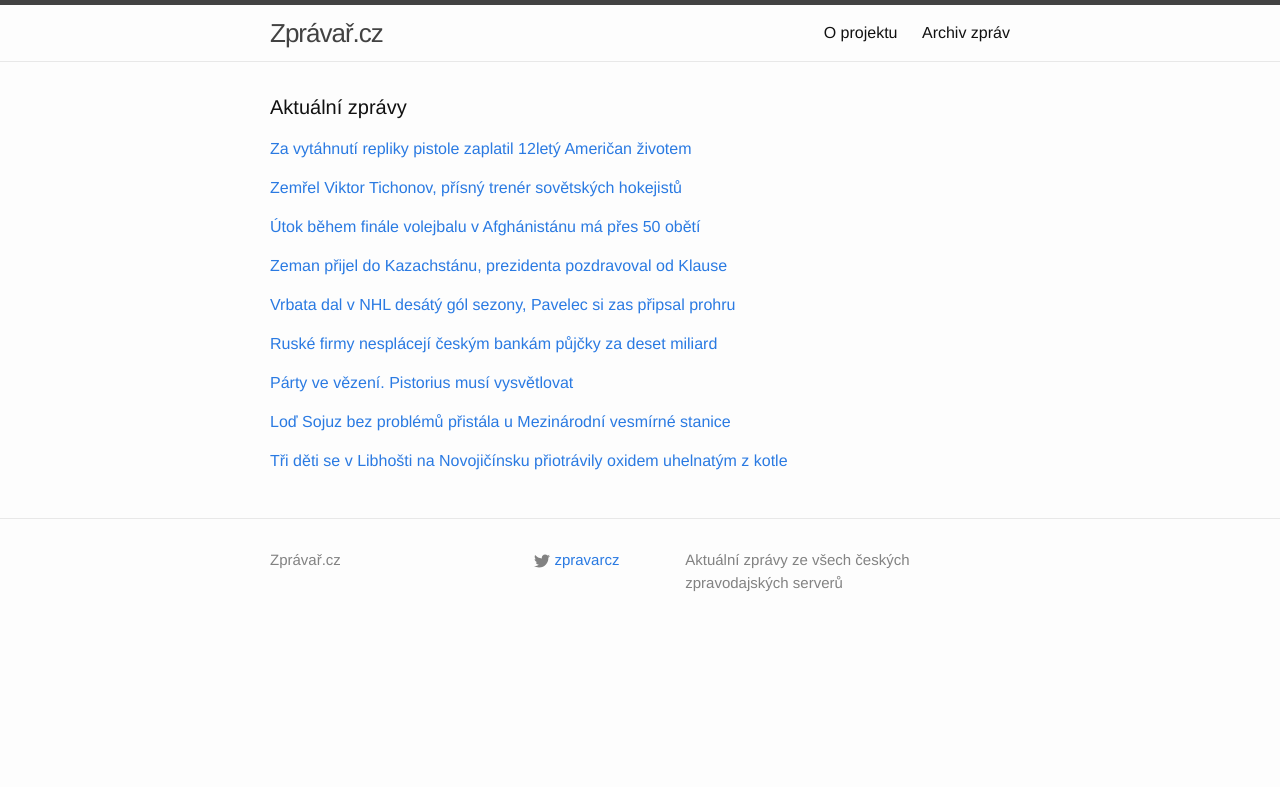
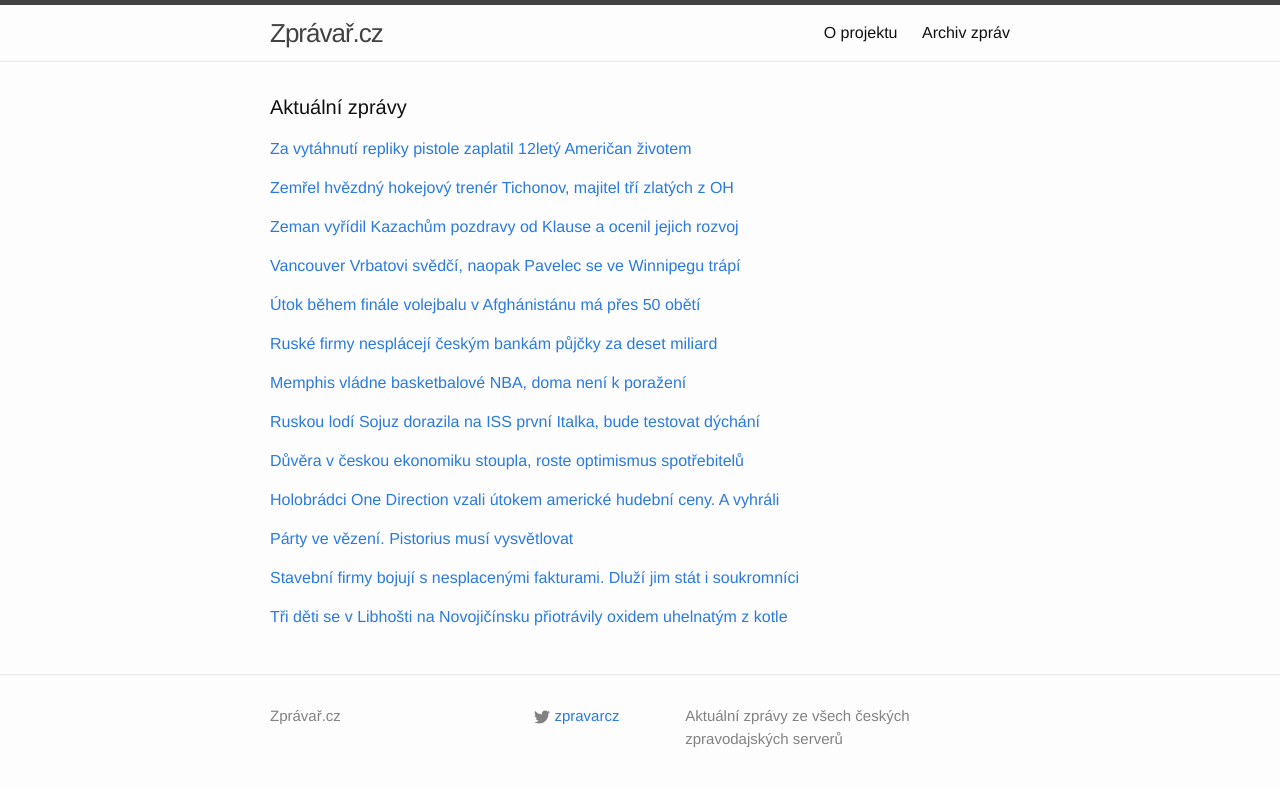
Before and after one commit to adliska/zpravar, a Jekyll site: the page built from index.html, in a window 1280 px wide. Shown: the top 787 px of the page. Built offline with Jekyll 4.4.1, drawn with Linux system fonts in a browser that asks for light colours.

Commit message:
zpravar news update

```diff
--- a/index.html
+++ b/index.html
@@ -17,9 +17,10 @@ layout: default
 <li><a href=http://www.ceskatelevize.cz/ct24/svet/293331-za-vytahnuti-airsoftove-pistole-na-policisty-zaplatil-mlady-american-zivotem/>Za vytáhnutí airsoftové pistole na policisty zaplatil mladý Američan životem - www.ceskatelevize.cz</a></li>
 <li><a href=http://zpravy.aktualne.cz/zahranici/policie-v-usa-zastrelila-chlapce-s-napodobeninou-pistole/r~7bbf2fe0736a11e48ee3002590604f2e/>Policie v USA zastřelila chlapce s napodobeninou pistole - zpravy.aktualne.cz</a></li>
 </ul>
-</div><p><a href="javascript:;" onclick="toggle_visibility('zpravy1')">Zemřel Viktor Tichonov, přísný trenér sovětských hokejistů </a></p>
+</div><p><a href="javascript:;" onclick="toggle_visibility('zpravy1')">Zemřel hvězdný hokejový trenér Tichonov, majitel tří zlatých z OH</a></p>
 <div id="zpravy1" style="display:none">
 <ul>
+<li><a href=http://www.denik.cz/hokej/zemrel-hvezdny-hokejovy-trener-tichonov-majitel-tri-zlatych-z-oh-20141124.html>Zemřel hvězdný hokejový trenér Tichonov, majitel tří zlatých z OH - www.denik.cz</a></li>
 <li><a href=http://www.lidovky.cz/zemrel-viktor-tichonov-prisny-trener-sovetskych-hokejistu-plh-/lide.aspx?c=A141124_082635_lide_mct>Zemřel Viktor Tichonov, přísný trenér sovětských hokejistů  - www.lidovky.cz</a></li>
 <li><a href=http://echo24.cz/a/ikn9C>Zemřela legenda ruského hokeje Viktor Tichonov - echo24.cz</a></li>
 <li><a href=http://zahranicni.ihned.cz/rusko/c1-63164380-po-tezke-nemoci-zemrel-slavny-hokejovy-trener-viktor-tichonov>Po těžké nemoci zemřel slavný hokejový trenér Viktor Tichonov - zahranicni.ihned.cz</a></li>
@@ -28,8 +29,30 @@ layout: default
 <li><a href=http://hokej.idnes.cz/zmrel-rusky-hokejovy-trener-tichonov-dx4-/reprezentace.aspx?c=A141124_073601_reprezentace_par>Zemřel legendární trenér Tichonov, hokejový diktátor a sběratel titulů - hokej.idnes.cz</a></li>
 <li><a href=http://www.sportovninoviny.cz/zpravy/zemrel-slavny-hokejovy-trener-tichonov/1150717>Zemřel slavný hokejový trenér Tichonov - www.sportovninoviny.cz</a></li>
 </ul>
-</div><p><a href="javascript:;" onclick="toggle_visibility('zpravy2')">Útok během finále volejbalu v Afghánistánu má přes 50 obětí</a></p>
+</div><p><a href="javascript:;" onclick="toggle_visibility('zpravy2')">Zeman vyřídil Kazachům pozdravy od Klause a ocenil jejich rozvoj</a></p>
 <div id="zpravy2" style="display:none">
+<ul>
+<li><a href=http://www.tyden.cz/rubriky/domaci/politika/zeman-vyridil-kazachum-pozdravy-od-klause-a-ocenil-jejich-rozvoj_325083.html>Zeman vyřídil Kazachům pozdravy od Klause a ocenil jejich rozvoj - www.tyden.cz</a></li>
+<li><a href=http://zpravy.idnes.cz/zeman-v-kazachstanu-04s-/zahranicni.aspx?c=A141124_085742_zahranicni_cen>Zeman v Kazachstánu plynulou ruštinou vyřídil pozdravy od Klause - zpravy.idnes.cz</a></li>
+<li><a href=http://www.ceskatelevize.cz/ct24/domaci/293337-zeman-prijel-do-kazachstanu-prezidenta-pozdravoval-od-klause/>Zeman přijel do Kazachstánu, prezidenta pozdravoval od Klause - www.ceskatelevize.cz</a></li>
+<li><a href=http://www.novinky.cz/zahranicni/svet/354312-zeman-v-kazachstanu-ocenil-potencial-zeme-a-predal-pozdravy-od-klause.html>Zeman v Kazachstánu ocenil potenciál země a předal pozdravy od Klause - www.novinky.cz</a></li>
+<li><a href=http://echo24.cz/a/wpBe5>Po Číně Kazachstán. Zeman opět vyrazil do světa - echo24.cz</a></li>
+<li><a href=http://domaci.ihned.cz/domaci/c1-63164400-zeman-mluvil-s-kazasskym-prezidentem-rusky-pozdravoval-ho-od-klause>Zeman mluvil s kazašským prezidentem rusky, pozdravoval ho od Klause - domaci.ihned.cz</a></li>
+<li><a href=http://www.ceskenoviny.cz/zpravy/zpravy/zeman-v-astane-ocenil-rozvoj-kazachstanu-jeho-roli-v-regionu/1150694>Zeman v Astaně ocenil rozvoj Kazachstánu, jeho roli v regionu - www.ceskenoviny.cz</a></li>
+<li><a href=http://www.ceskenoviny.cz/zpravy/zpravy/prezident-milos-zeman-zahaji-navstevu-kazachstanu/1150694>Prezident Miloš Zeman zahájí návštěvu Kazachstánu - www.ceskenoviny.cz</a></li>
+</ul>
+</div><p><a href="javascript:;" onclick="toggle_visibility('zpravy3')">Vancouver Vrbatovi svědčí, naopak Pavelec se ve Winnipegu trápí</a></p>
+<div id="zpravy3" style="display:none">
+<ul>
+<li><a href=http://www.tyden.cz/rubriky/sport/hokej/nhl/vancouver-vrbatovi-svedci-naopak-pavelec-se-ve-winnipegu-trapi_325090.html>Vancouver Vrbatovi svědčí, naopak Pavelec se ve Winnipegu trápí - www.tyden.cz</a></li>
+<li><a href=http://www.denik.cz/hokej/vrbata-dal-v-nhl-desaty-gol-sezony-pavelec-si-zas-pripsal-prohru-20141124.html>Vrbata dal v NHL desátý gól sezony, Pavelec si zas připsal prohru - www.denik.cz</a></li>
+<li><a href=http://www.rozhlas.cz/_zprava/radim-vrbata-pojistil-v-nhl-vyhru-vancouveru-pavelec-body-nevychytal--1423807>Radim Vrbata pojistil v NHL výhru Vancouveru, Pavelec body nevychytal - www.rozhlas.cz</a></li>
+<li><a href=http://sport.aktualne.cz/vrbata-v-nhl-potvrdil-pozici-nejlepsiho-ceskeho-strelce/r~46a0cc72739e11e4840b002590604f2e/>Vrbata v NHL potvrdil pozici nejlepšího českého střelce - sport.aktualne.cz</a></li>
+<li><a href=http://www.sportovninoviny.cz/zpravy/vrbata-dal-v-nhl-desaty-gol-sezony-pavelec-si-zas-pripsal-prohru/1150704>Vrbata dal v NHL desátý gól sezony, Pavelec si zas připsal prohru - www.sportovninoviny.cz</a></li>
+<li><a href=http://hokej.idnes.cz/pavelec-nezabranil-prohre-winnipegu-dva-/nhl.aspx?c=A141124_055740_nhl_Mkr>Pavelec nezabránil prohře Winnipegu, Erat s Michálkem měli asistence - hokej.idnes.cz</a></li>
+</ul>
+</div><p><a href="javascript:;" onclick="toggle_visibility('zpravy4')">Útok během finále volejbalu v Afghánistánu má přes 50 obětí</a></p>
+<div id="zpravy4" style="display:none">
 <ul>
 <li><a href=http://www.tyden.cz/rubriky/zahranici/asie-a-oceanie/utok-behem-finale-volejbalu-v-afghanistanu-ma-pres-50-obeti_325082.html>Útok během finále volejbalu v Afghánistánu má přes 50 obětí - www.tyden.cz</a></li>
 <li><a href=http://www.ceskatelevize.cz/ct24/svet/293333-pocet-obeti-utoku-pri-volejbalovem-turnaji-v-afghanistanu-stoupl-na-50/>Počet obětí útoku při volejbalovém turnaji v Afghánistánu stoupl na 50 - www.ceskatelevize.cz</a></li>
@@ -37,25 +60,6 @@ layout: default
 <li><a href=http://www.ceskatelevize.cz/ct24/svet/293333-nedelni-utok-pri-volejbalovem-turnaji-v-afghanistanu-ma-nejmene-50-obeti/>Nedělní útok při volejbalovém turnaji v Afghánistánu má nejméně 50 obětí - www.ceskatelevize.cz</a></li>
 <li><a href=http://zpravy.e15.cz/zahranicni/udalosti/atentatnik-zabil-behem-finale-volejbalu-v-afghanistanu-pres-50-lidi-1139348>Atentátník zabil během finále volejbalu v Afghánistánu přes 50 lidí - zpravy.e15.cz</a></li>
 <li><a href=http://www.ceskenoviny.cz/zpravy/zpravy/nedelni-utok-v-afghanistanu-ma-nejmene-50-obeti-pres-60-ranenych/1150527>Nedělní útok v Afghánistánu má nejméně 50 obětí, přes 60 raněných - www.ceskenoviny.cz</a></li>
-</ul>
-</div><p><a href="javascript:;" onclick="toggle_visibility('zpravy3')">Zeman přijel do Kazachstánu, prezidenta pozdravoval od Klause</a></p>
-<div id="zpravy3" style="display:none">
-<ul>
-<li><a href=http://www.ceskatelevize.cz/ct24/domaci/293337-zeman-prijel-do-kazachstanu-prezidenta-pozdravoval-od-klause/>Zeman přijel do Kazachstánu, prezidenta pozdravoval od Klause - www.ceskatelevize.cz</a></li>
-<li><a href=http://www.novinky.cz/zahranicni/svet/354312-zeman-v-kazachstanu-ocenil-potencial-zeme-a-predal-pozdravy-od-klause.html>Zeman v Kazachstánu ocenil potenciál země a předal pozdravy od Klause - www.novinky.cz</a></li>
-<li><a href=http://echo24.cz/a/wpBe5>Po Číně Kazachstán. Zeman opět vyrazil do světa - echo24.cz</a></li>
-<li><a href=http://domaci.ihned.cz/domaci/c1-63164400-zeman-mluvil-s-kazasskym-prezidentem-rusky-pozdravoval-ho-od-klause>Zeman mluvil s kazašským prezidentem rusky, pozdravoval ho od Klause - domaci.ihned.cz</a></li>
-<li><a href=http://www.ceskenoviny.cz/zpravy/zpravy/zeman-v-astane-ocenil-rozvoj-kazachstanu-jeho-roli-v-regionu/1150694>Zeman v Astaně ocenil rozvoj Kazachstánu, jeho roli v regionu - www.ceskenoviny.cz</a></li>
-<li><a href=http://www.ceskenoviny.cz/zpravy/zpravy/prezident-milos-zeman-zahaji-navstevu-kazachstanu/1150694>Prezident Miloš Zeman zahájí návštěvu Kazachstánu - www.ceskenoviny.cz</a></li>
-</ul>
-</div><p><a href="javascript:;" onclick="toggle_visibility('zpravy4')">Vrbata dal v NHL desátý gól sezony, Pavelec si zas připsal prohru</a></p>
-<div id="zpravy4" style="display:none">
-<ul>
-<li><a href=http://www.denik.cz/hokej/vrbata-dal-v-nhl-desaty-gol-sezony-pavelec-si-zas-pripsal-prohru-20141124.html>Vrbata dal v NHL desátý gól sezony, Pavelec si zas připsal prohru - www.denik.cz</a></li>
-<li><a href=http://www.rozhlas.cz/_zprava/radim-vrbata-pojistil-v-nhl-vyhru-vancouveru-pavelec-body-nevychytal--1423807>Radim Vrbata pojistil v NHL výhru Vancouveru, Pavelec body nevychytal - www.rozhlas.cz</a></li>
-<li><a href=http://sport.aktualne.cz/vrbata-v-nhl-potvrdil-pozici-nejlepsiho-ceskeho-strelce/r~46a0cc72739e11e4840b002590604f2e/>Vrbata v NHL potvrdil pozici nejlepšího českého střelce - sport.aktualne.cz</a></li>
-<li><a href=http://www.sportovninoviny.cz/zpravy/vrbata-dal-v-nhl-desaty-gol-sezony-pavelec-si-zas-pripsal-prohru/1150704>Vrbata dal v NHL desátý gól sezony, Pavelec si zas připsal prohru - www.sportovninoviny.cz</a></li>
-<li><a href=http://hokej.idnes.cz/pavelec-nezabranil-prohre-winnipegu-dva-/nhl.aspx?c=A141124_055740_nhl_Mkr>Pavelec nezabránil prohře Winnipegu, Erat s Michálkem měli asistence - hokej.idnes.cz</a></li>
 </ul>
 </div><p><a href="javascript:;" onclick="toggle_visibility('zpravy5')">Ruské firmy nesplácejí českým bankám půjčky za deset miliard</a></p>
 <div id="zpravy5" style="display:none">
@@ -66,22 +70,52 @@ layout: default
 <li><a href=http://www.financninoviny.cz/zpravodajstvi/zpravy/egap-restrukturalizuje-ruske-dluhy-kde-je-ohrozeno-splaceni/1150718>EGAP restrukturalizuje ruské dluhy, kde je ohroženo splácení - www.financninoviny.cz</a></li>
 <li><a href=http://www.denik.cz/ekonomika/ruske-firmy-maji-problem-splacet-pujcky-od-ceskych-bank-20141124.html>Ruské firmy mají problém splácet půjčky od českých bank - www.denik.cz</a></li>
 </ul>
-</div><p><a href="javascript:;" onclick="toggle_visibility('zpravy6')">Párty ve vězení. Pistorius musí vysvětlovat</a></p>
+</div><p><a href="javascript:;" onclick="toggle_visibility('zpravy6')">Memphis vládne basketbalové NBA, doma není k poražení</a></p>
 <div id="zpravy6" style="display:none">
+<ul>
+<li><a href=http://sport.idnes.cz/vysledky-basketbalove-nba-dcg-/basket.aspx?c=A141124_091747_sport-basket_par>Memphis vládne basketbalové NBA, doma není k poražení - sport.idnes.cz</a></li>
+<li><a href=http://www.denik.cz/ostatni_sport/memphis-prestrilel-clippers-a-dal-vladne-cele-nba-uspel-i-portland-20141124.html>Memphis přestřílel Clippers a dál vládne celé NBA, uspěl i Portland - www.denik.cz</a></li>
+<li><a href=http://sport.aktualne.cz/memphis-zdolal-clippers-a-dal-vladne-cele-nba/r~78f33b4e73b011e490f70025900fea04/>Memphis zdolal Clippers a dál vládne celé NBA - sport.aktualne.cz</a></li>
+<li><a href=http://www.sportovninoviny.cz/zpravy/memphis-zdolal-clippers-a-dal-vladne-cele-nba/1150733>Memphis zdolal Clippers a dál vládne celé NBA - www.sportovninoviny.cz</a></li>
+</ul>
+</div><p><a href="javascript:;" onclick="toggle_visibility('zpravy7')">Ruskou lodí Sojuz dorazila na ISS první Italka, bude testovat dýchání</a></p>
+<div id="zpravy7" style="display:none">
+<ul>
+<li><a href=http://technet.idnes.cz/prvni-italka-na-iss-0of-/tec_vesmir.aspx?c=A141124_073528_tec_vesmir_vse>Ruskou lodí Sojuz dorazila na ISS první Italka, bude testovat dýchání - technet.idnes.cz</a></li>
+<li><a href=http://www.ceskatelevize.cz/ct24/svet/293332-lod-sojuz-bez-problemu-pristala-u-mezinarodni-vesmirne-stanice/>Loď Sojuz bez problémů přistála u Mezinárodní vesmírné stanice - www.ceskatelevize.cz</a></li>
+<li><a href=http://www.ceskenoviny.cz/zpravy/zpravy/lod-sojuz-bez-problemu-pristala-u-iss/1150681>Loď Sojuz bez problémů přistála u ISS - www.ceskenoviny.cz</a></li>
+<li><a href=http://www.ceskatelevize.cz/ct24/svet/293329-na-iss-budou-dve-zeny-v-nove-posadce-je-italka-cristoforettiova/>Na ISS budou dvě ženy, v nové posádce je Italka Cristoforettiová - www.ceskatelevize.cz</a></li>
+</ul>
+</div><p><a href="javascript:;" onclick="toggle_visibility('zpravy8')">Důvěra v českou ekonomiku stoupla, roste optimismus spotřebitelů</a></p>
+<div id="zpravy8" style="display:none">
+<ul>
+<li><a href=http://www.denik.cz/ekonomika/duvera-v-ceskou-ekonomiku-stoupla-roste-optimismus-spotrebitelu-20141124.html>Důvěra v českou ekonomiku stoupla, roste optimismus spotřebitelů - www.denik.cz</a></li>
+<li><a href=http://www.financninoviny.cz/zpravodajstvi/zpravy/duvera-v-ceskou-ekonomiku-stoupla-roste-optimismus-spotrebitelu/1150747>Důvěra v českou ekonomiku stoupla, roste optimismus spotřebitelů - www.financninoviny.cz</a></li>
+<li><a href=http://byznys.ihned.cz/podnikani-a-dane/c1-63164570-duvera-v-ekonomiku-stoupla-roste-optimismus-spotrebitelu>Důvěra v ekonomiku stoupla, roste optimismus spotřebitelů - byznys.ihned.cz</a></li>
+</ul>
+</div><p><a href="javascript:;" onclick="toggle_visibility('zpravy9')">Holobrádci One Direction vzali útokem americké hudební ceny. A vyhráli</a></p>
+<div id="zpravy9" style="display:none">
+<ul>
+<li><a href=http://kultura.idnes.cz/american-music-awards-ovladli-one-direction-fe9-/hudba.aspx?c=A141124_091259_hudba_ob>Holobrádci One Direction vzali útokem americké hudební ceny. A vyhráli - kultura.idnes.cz</a></li>
+<li><a href=http://www.lidovky.cz/letosni-american-music-awards-ovladli-one-direction-odnesli-si-tri-ceny-1nb-/kultura.aspx?c=A141124_092314_ln_kultura_mct>Letošní American Music Awards ovládli One Direction. Odnesli si tři ceny  - www.lidovky.cz</a></li>
+<li><a href=http://www.novinky.cz/kultura/354309-letosni-american-music-awards-ovladli-one-direction.html>Letošní American Music Awards ovládli One Direction - www.novinky.cz</a></li>
+</ul>
+</div><p><a href="javascript:;" onclick="toggle_visibility('zpravy10')">Párty ve vězení. Pistorius musí vysvětlovat</a></p>
+<div id="zpravy10" style="display:none">
 <ul>
 <li><a href=http://echo24.cz/a/ivg6P>Párty ve vězení. Pistorius musí vysvětlovat - echo24.cz</a></li>
 <li><a href=http://zpravy.aktualne.cz/zahranici/pistorius-slavil-narozeniny-porusil-vezenska-pravidla/r~a5dd07e673a311e48477002590604f2e/>Pistorius slavil narozeniny, porušil vězeňská pravidla - zpravy.aktualne.cz</a></li>
 <li><a href=http://www.novinky.cz/zahranicni/svet/354307-pistoriusovy-pribuzne-u-veznice-nikdo-nekontroloval-atlet-dostal-k-narozeninam-dort-i-darky.html>Pistoriusovy příbuzné u věznice nikdo nekontroloval, atlet dostal k narozeninám dort i dárky - www.novinky.cz</a></li>
 </ul>
-</div><p><a href="javascript:;" onclick="toggle_visibility('zpravy7')">Loď Sojuz bez problémů přistála u Mezinárodní vesmírné stanice</a></p>
-<div id="zpravy7" style="display:none">
+</div><p><a href="javascript:;" onclick="toggle_visibility('zpravy11')">Stavební firmy bojují s nesplacenými fakturami. Dluží jim stát i soukromníci</a></p>
+<div id="zpravy11" style="display:none">
 <ul>
-<li><a href=http://www.ceskatelevize.cz/ct24/svet/293332-lod-sojuz-bez-problemu-pristala-u-mezinarodni-vesmirne-stanice/>Loď Sojuz bez problémů přistála u Mezinárodní vesmírné stanice - www.ceskatelevize.cz</a></li>
-<li><a href=http://www.ceskenoviny.cz/zpravy/zpravy/lod-sojuz-bez-problemu-pristala-u-iss/1150681>Loď Sojuz bez problémů přistála u ISS - www.ceskenoviny.cz</a></li>
-<li><a href=http://www.ceskatelevize.cz/ct24/svet/293329-na-iss-budou-dve-zeny-v-nove-posadce-je-italka-cristoforettiova/>Na ISS budou dvě ženy, v nové posádce je Italka Cristoforettiová - www.ceskatelevize.cz</a></li>
+<li><a href=http://www.ceskatelevize.cz/ct24/ekonomika/293342-stavebni-firmy-bojuji-s-nesplacenymi-fakturami-dluzi-jim-stat-i-soukromnici/>Stavební firmy bojují s nesplacenými fakturami. Dluží jim stát i soukromníci - www.ceskatelevize.cz</a></li>
+<li><a href=http://zpravy.e15.cz/byznys/reality-a-stavebnictvi/velci-stavbari-hlasi-potize-s-verejnymi-investory-zridka-plati-vcas-1139426>Velcí stavbaři hlásí potíže s veřejnými investory, zřídka platí včas - zpravy.e15.cz</a></li>
+<li><a href=http://www.financninoviny.cz/zpravodajstvi/zpravy/analyza-petina-pohledavek-ve-stavebnictvi-je-po-splatnosti/1150727>Analýza: Pětina pohledávek ve stavebnictví je po splatnosti - www.financninoviny.cz</a></li>
 </ul>
-</div><p><a href="javascript:;" onclick="toggle_visibility('zpravy8')">Tři děti se v Libhošti na Novojičínsku přiotrávily oxidem uhelnatým z kotle</a></p>
-<div id="zpravy8" style="display:none">
+</div><p><a href="javascript:;" onclick="toggle_visibility('zpravy12')">Tři děti se v Libhošti na Novojičínsku přiotrávily oxidem uhelnatým z kotle</a></p>
+<div id="zpravy12" style="display:none">
 <ul>
 <li><a href=http://www.rozhlas.cz/_zprava/tri-deti-se-v-libhosti-na-novojicinsku-priotravily-oxidem-uhelnatym-z-kotle--1423834>Tři děti se v Libhošti na Novojičínsku přiotrávily oxidem uhelnatým z kotle - www.rozhlas.cz</a></li>
 <li><a href=http://www.novinky.cz/krimi/354308-plynem-z-kotle-se-na-novojicinsku-priotravily-tri-deti-dve-byly-v-bezvedomi.html>Plynem z kotle se na Novojičínsku přiotrávily tři děti, dvě byly v bezvědomí - www.novinky.cz</a></li>
```
